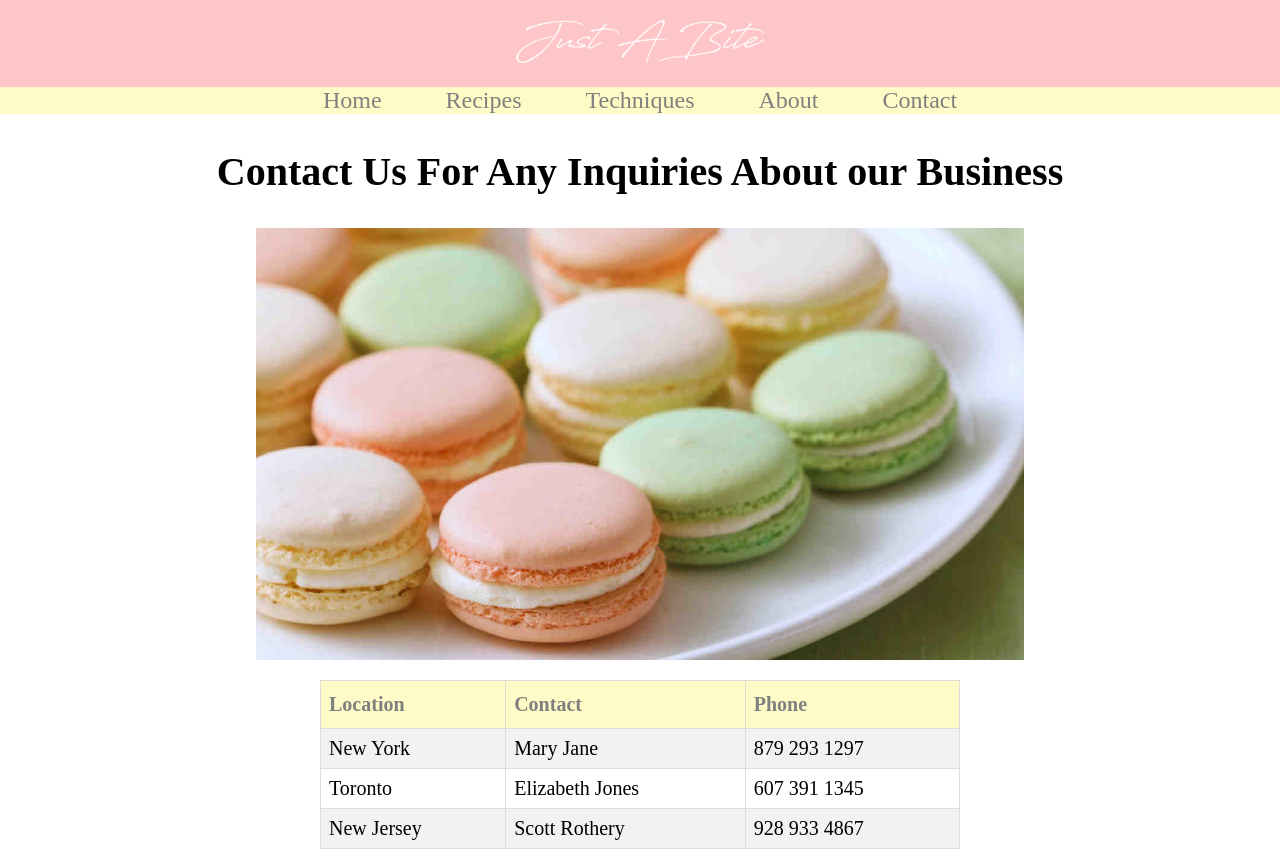
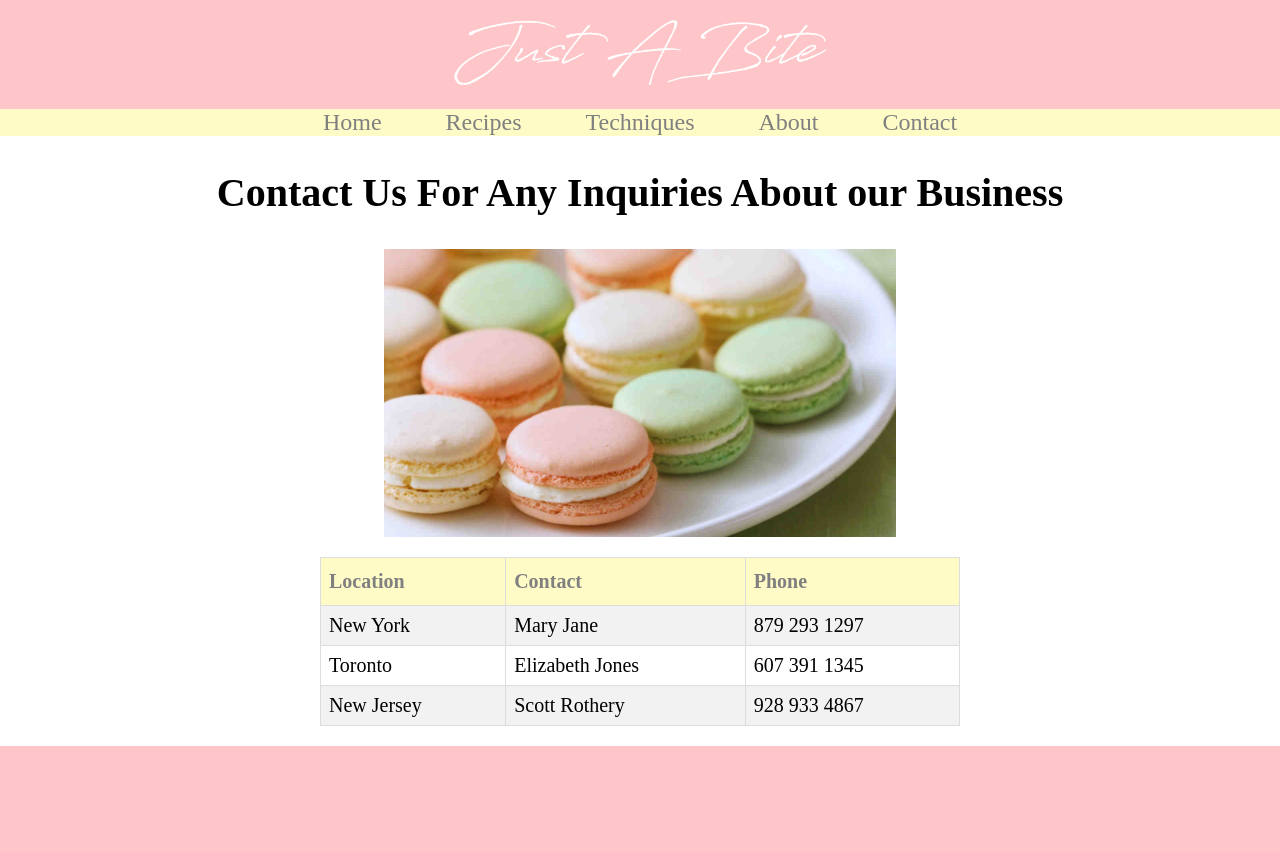
Before and after one commit to vkirch/vkirch.github.io, a plain HTML site: page contact.html in a window 1280 px wide. Shown: the top 852 px of the page. Drawn offline with Linux system fonts and the light colour scheme.

Commit message:
Update contact.html

```diff
--- a/contact.html
+++ b/contact.html
@@ -43,7 +43,7 @@
   </style>
   <body>
     <header>
-      <img src="JustABite.png" width="20%" alt="title">
+      <img src="JustABite.png" width="30%" alt="title">
     </header>
 
     <nav>
@@ -55,7 +55,7 @@
     </nav>
     <div id='container'>
       <h2 id='title'>Contact Us For Any Inquiries About our Business</h2>
-      <img src="macaron-horizontal.jpg" width="60%" alt="macaron-img">
+      <img src="macaron-horizontal.jpg" width="40%" alt="macaron-img">
       <table id="contact">
         <tr>
           <th>Location</th>
```
